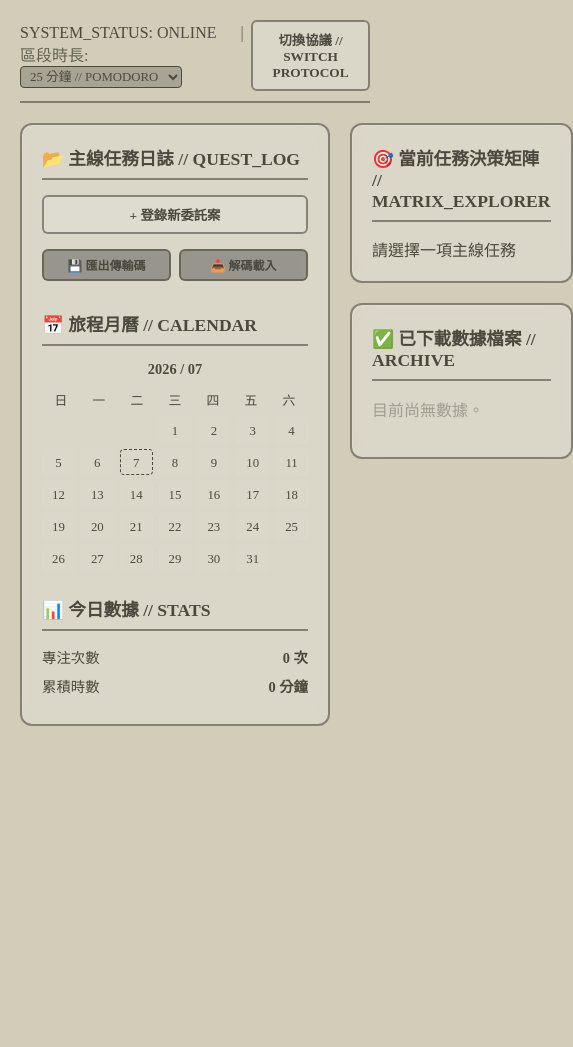
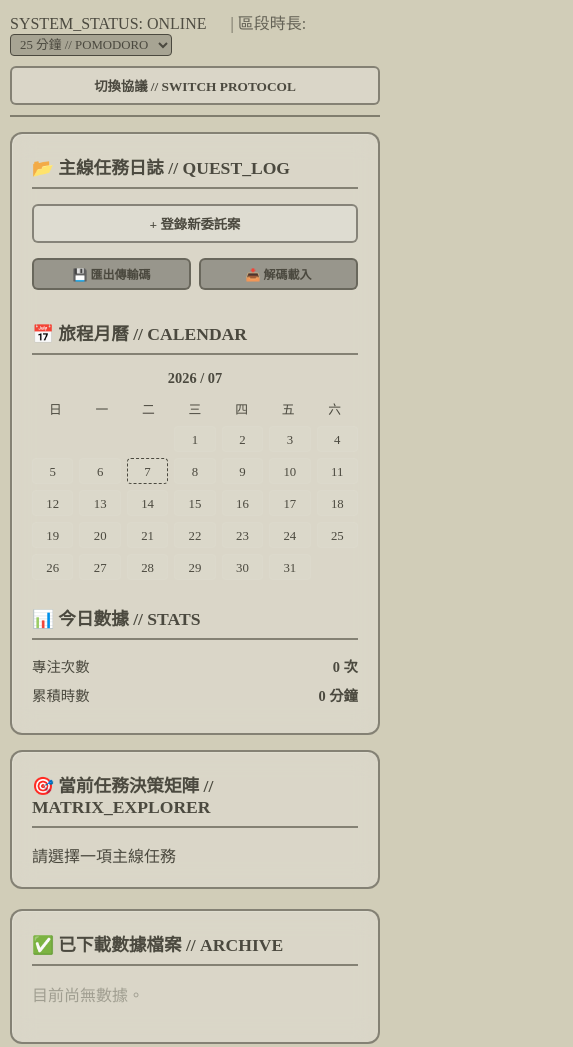
Before and after one commit to Maiagaru/my-rpg-timer, a plain HTML site: page index.html in a window 390 px wide. Shown: the whole page, 573 px wide, since content can reach past the window. Before the commit the page ends 844 px from the top, so only its background shows below. Drawn offline with Linux system fonts and the light colour scheme; a web font is replaced by a local one.

Commit message:
Add files via upload

```diff
--- a/style.css
+++ b/style.css
@@ -111,3 +111,47 @@
 .subtask-node.hidden-node .node-actions button:last-child {
     display: none !important;
 }
+/* ==================== 📱 行動裝置 RWD 自適應優化 ==================== */
+@media (max-width: 768px) {
+    body {
+        padding: 10px;
+    }
+
+    .system-bar {
+        flex-direction: column;
+        gap: 10px;
+        align-items: flex-start;
+        margin: 0 auto 15px auto; /* 手機版也要維持置中 */
+    }
+
+    .system-bar .theme-switcher {
+        width: 100%;
+    }
+
+    #theme-toggle-btn {
+        width: 100%;
+    }
+
+    /* 🌟 手機版的核心：取消左右雙欄，強迫所有框框「排成一整排在中間」 */
+    .main-container {
+        grid-template-columns: 1fr !important; /* 強制切成單欄 */
+        gap: 15px;
+        margin: 0 auto; /* 強制置中 */
+        width: 100%;
+    }
+
+    /* 讓左側日誌和右側工作區在手機上寬度全滿，就不會歪到旁邊去 */
+    aside, .workspace-panel {
+        width: 100% !important;
+        box-sizing: border-box;
+    }
+
+    .big-counter {
+        font-size: 4.5rem !important;
+    }
+
+    .modal-content {
+        width: 95%;
+        padding: 15px;
+    }
+}
```
